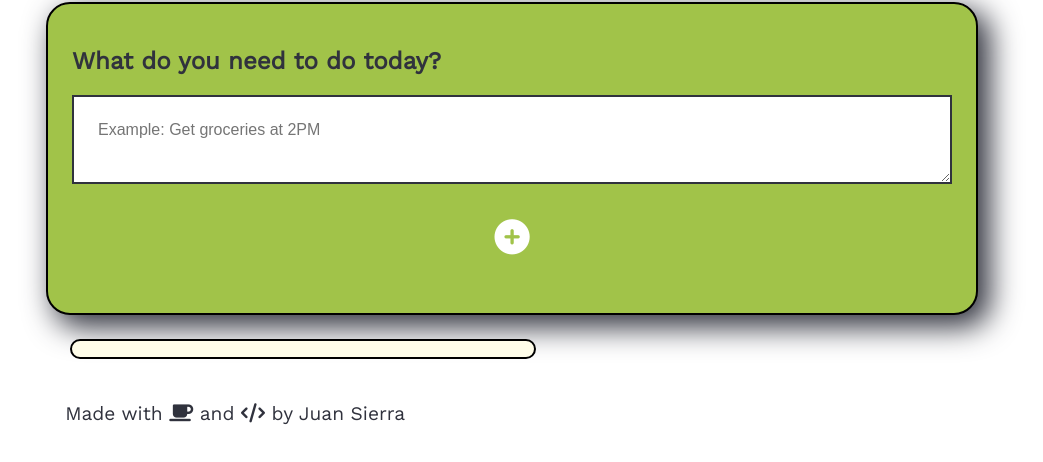
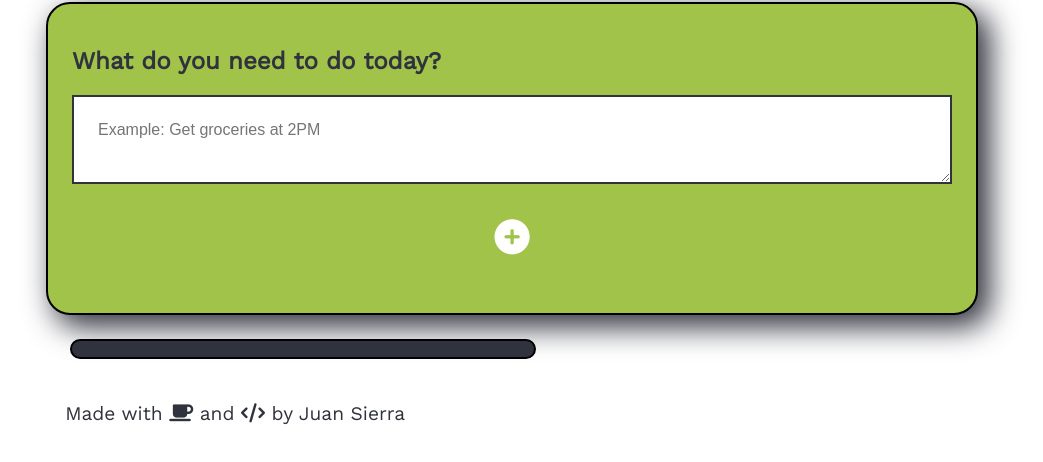
Before and after one commit to juan-sierra/Smartodo, a website: page index.html in a window 1280 px wide. Shown: the part 102-564 px from the top of the page, without its empty margins (128-1171 px from the left). Drawn offline with nearby package versions, Linux system fonts and the light colour scheme; no server answers.

```diff
--- a/css/style.css
+++ b/css/style.css
@@ -53,7 +53,7 @@
 }
 
 .tasks {
-    background-color: #FFFDE9;
+    background-color: #30323D;
     border: 2px solid #000;
     border-radius: 1em;
     position: relative;
```
